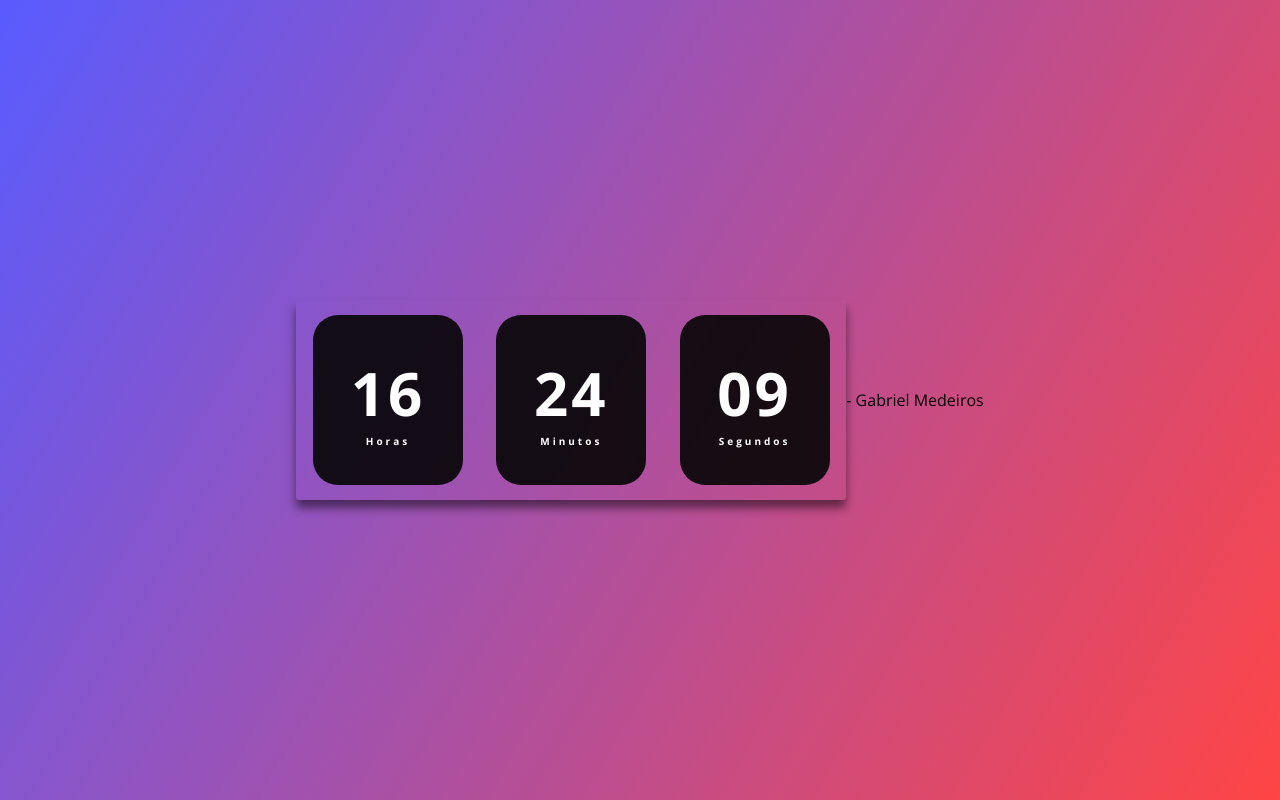
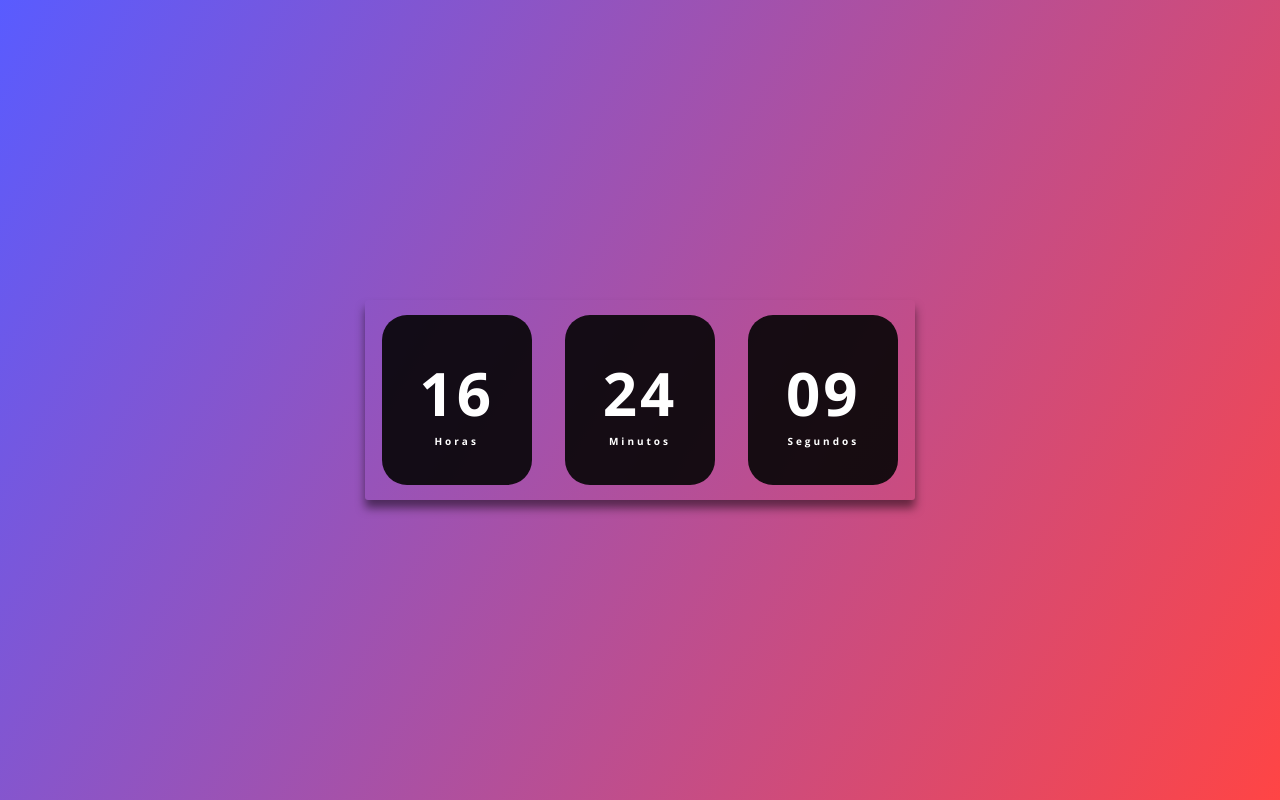
Before and after one commit to Medeiros1712/relogio-digital1.github.io, a plain HTML site: page index.html in a window 1280 px wide. Drawn offline with nearby package versions, Linux system fonts and the light colour scheme.

Commit message:
Update index.html

```diff
--- a/index.html
+++ b/index.html
@@ -25,6 +25,5 @@
 </div>
     </div>
     <script src="assets/js/script.js"></script>
-    <p>      - Gabriel Medeiros</p>
 </body>
 </html>
```
